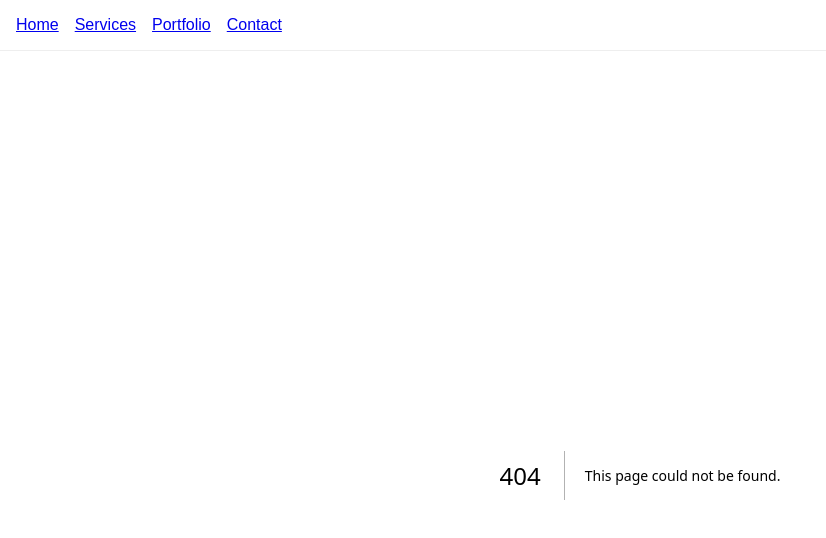
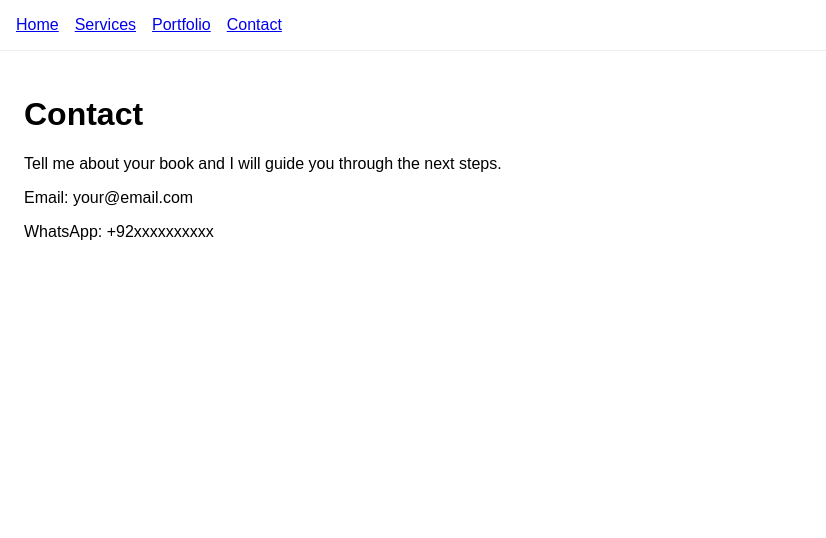
Before and after one commit to mr-loufy/mr-loufy, a Next.js app: page /contact in a window 1280 px wide. Before the commit this address had no page. Shown: the top 538 px of the page, without its empty margins (0-826 px from the left). Built offline with nearby package versions, Linux system fonts and the light colour scheme.

Commit message:
Create contact/page.js
Contact page

```diff
--- /dev/null
+++ b/app/contact/page.js
@@ -0,0 +1,14 @@
+export default function Contact() {
+  return (
+    <>
+      <h1>Contact</h1>
+
+      <p>
+        Tell me about your book and I will guide you through the next steps.
+      </p>
+
+      <p>Email: your@email.com</p>
+      <p>WhatsApp: +92xxxxxxxxxx</p>
+    </>
+  )
+}
```
